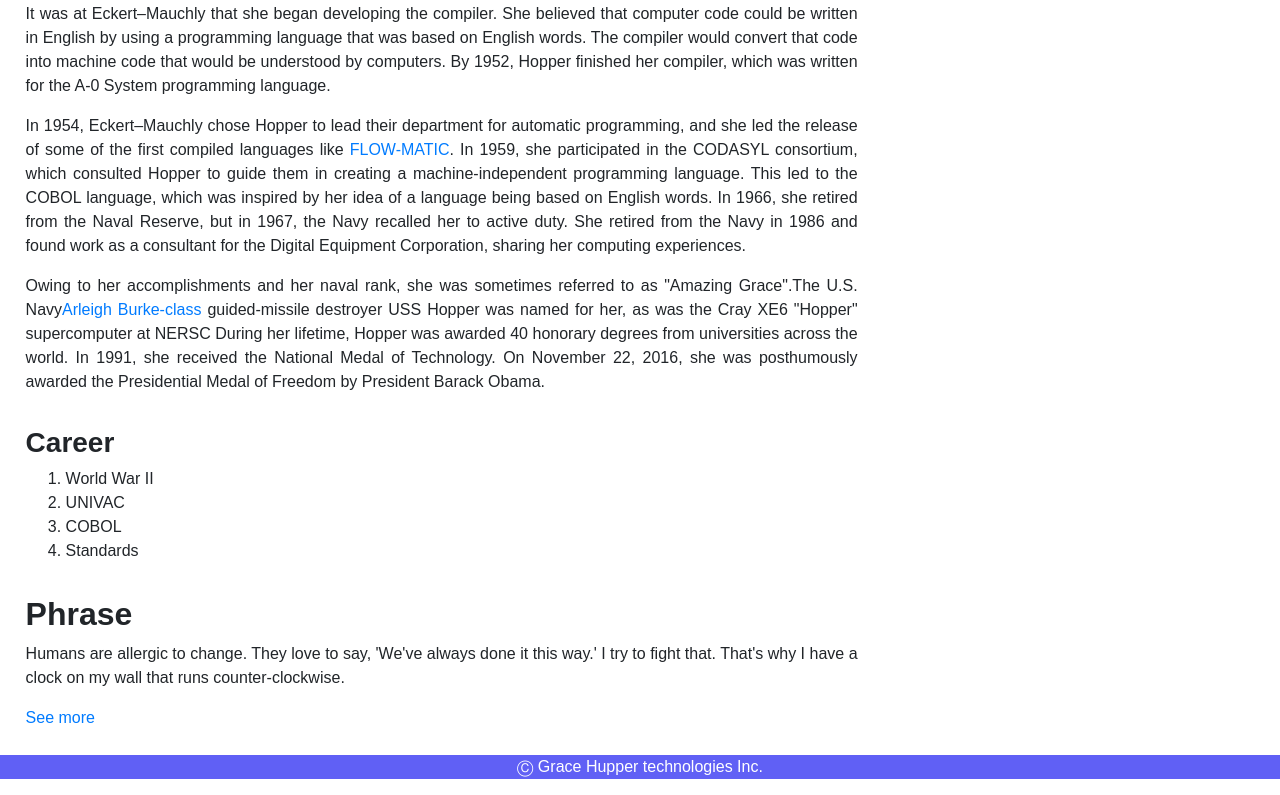
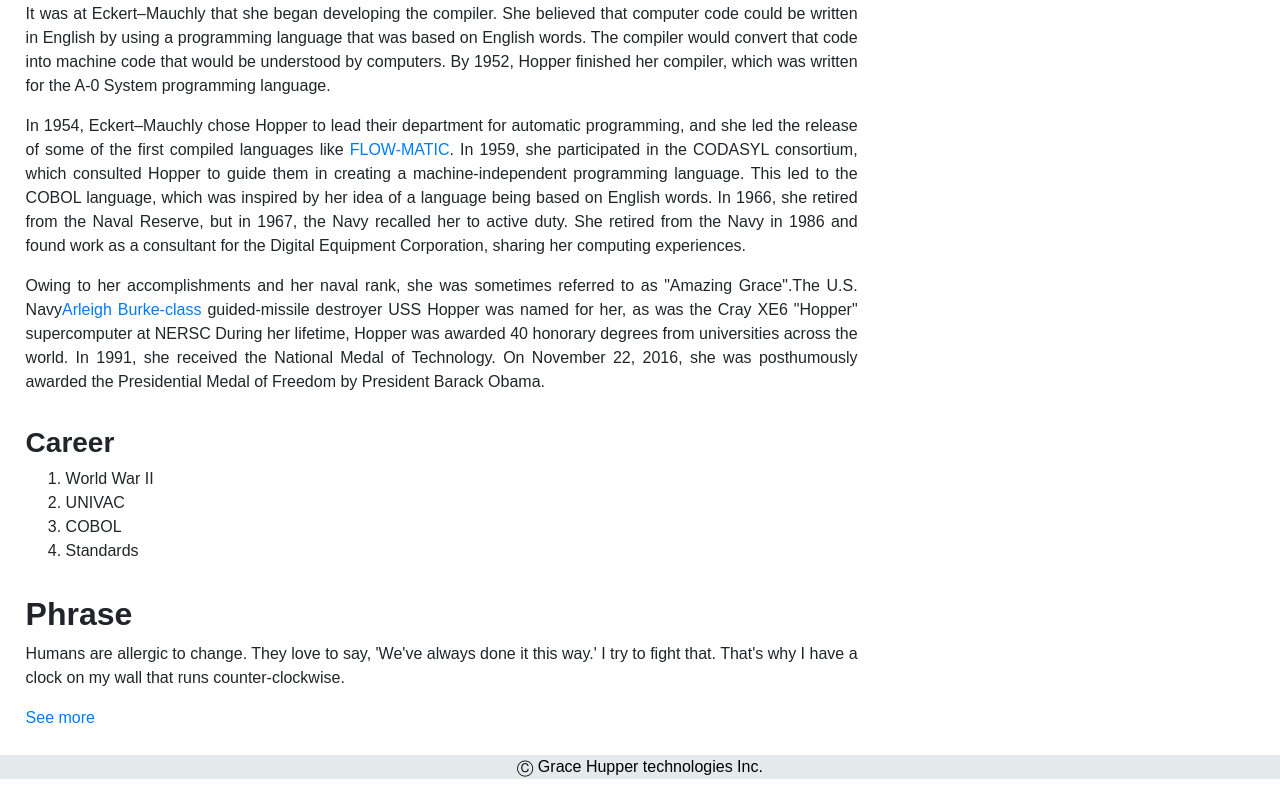
Before and after one commit to jymmak/grace-react, a React (Create React App) app: page / in a window 1280 px wide. Shown: the part 320-1115 px from the top of the page. Built offline with nearby package versions, Linux system fonts and the light colour scheme.

Commit message:
modificando css

```diff
--- a/src/components/css/footer.css
+++ b/src/components/css/footer.css
@@ -1,5 +1,5 @@
 .foot{
   height: 10%;
-  background-color: rgb(96, 96, 245);
-  color: white;
+  background-color: rgb(228, 234, 236);
+  color: black;
 }
```
